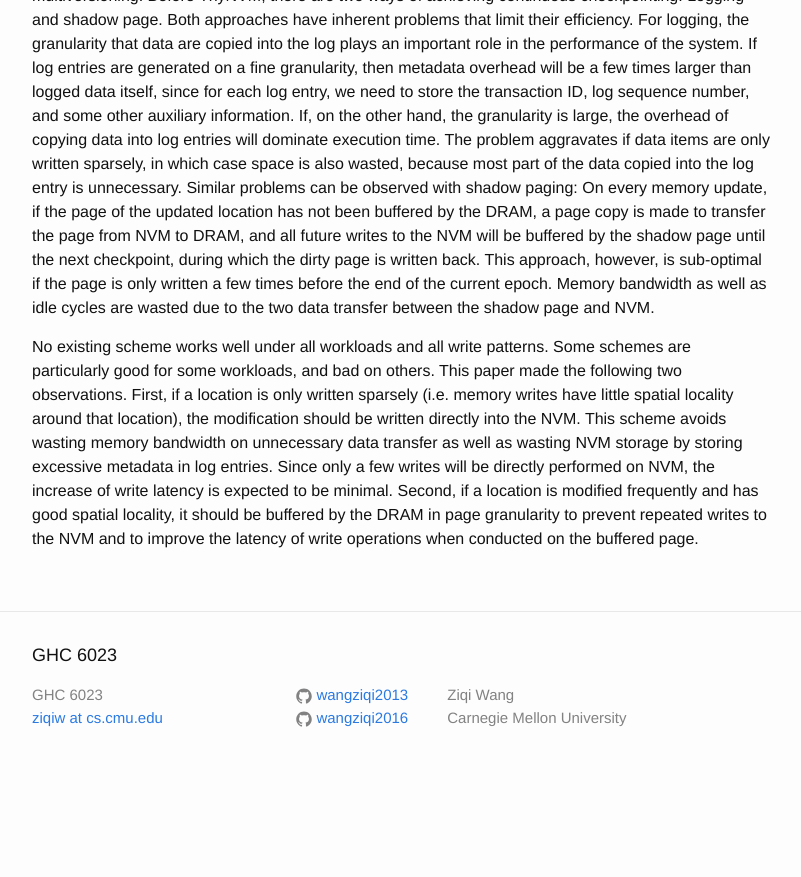
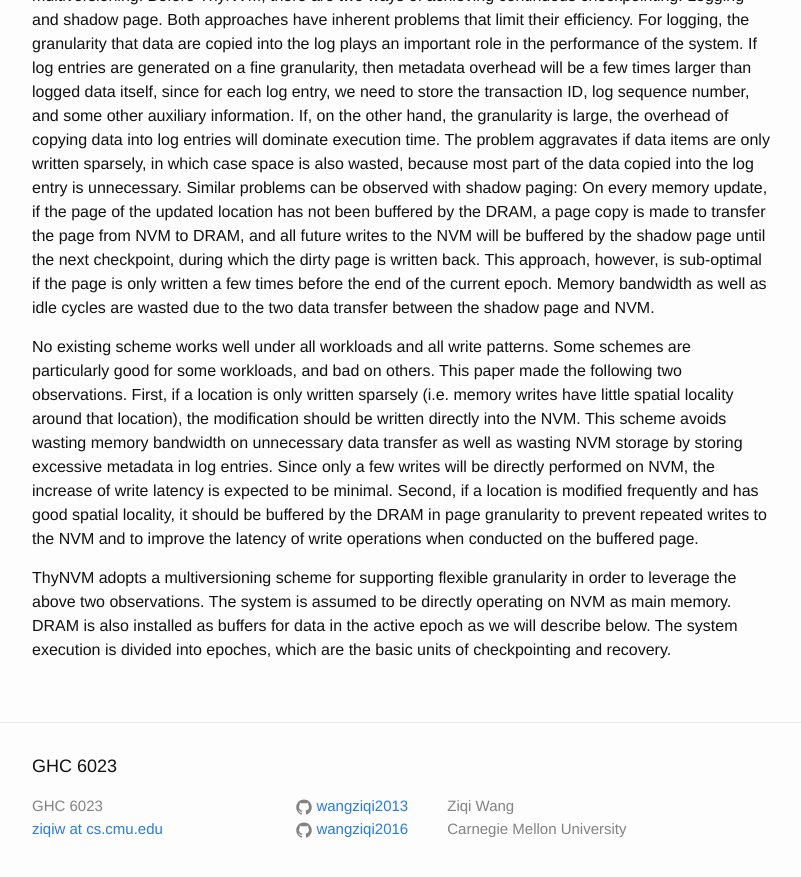
Before and after one commit to wangziqi2013/wangziqi2013.github.io, a Jekyll site: the page built from _posts/2019-02-15-Thynvm.markdown, in a window 1280 px wide and 900 px high, scrolled down 598 px. Shown: the top 877 px of the window, without its empty margins (238-1039 px from the left). Built offline with Jekyll 4.4.1, drawn with Linux system fonts in a browser that asks for light colours; before the commit the page ends 1387 px from its top, so only the background shows below that.

Commit message:
Adding system assumption

```diff
--- a/_posts/2019-02-15-Thynvm.markdown
+++ b/_posts/2019-02-15-Thynvm.markdown
@@ -35,3 +35,8 @@ NVM storage by storing excessive metadata in log entries. Since only a few write
 the increase of write latency is expected to be minimal. Second, if a location is modified frequently and has good spatial
 locality, it should be buffered by the DRAM in page granularity to prevent repeated writes to the NVM and to improve
 the latency of write operations when conducted on the buffered page.
+
+ThyNVM adopts a multiversioning scheme for supporting flexible granularity in order to leverage the above two observations.
+The system is assumed to be directly operating on NVM as main memory. DRAM is also installed as buffers for data in the active
+epoch as we will describe below. The system execution is divided into epoches, which are the basic units of checkpointing
+and recovery.
```
